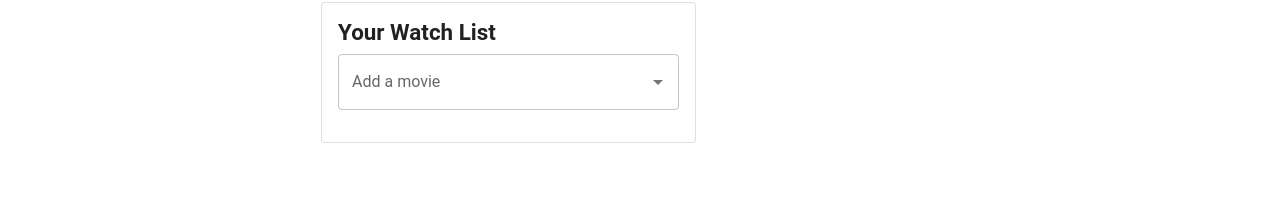
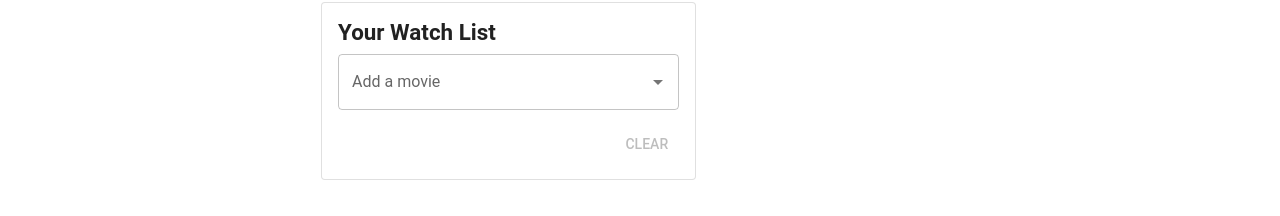
Before and after one commit to aywang71/Movie-Maven-DB-Project, a React (Create React App) app in the folder client/: page /movieRecommendation in a window 1280 px wide. Shown: the part 139-355 px from the top of the page. Built offline with nearby package versions, Linux system fonts and the light colour scheme.

Commit message:
integrate localstorage for movie list

```diff
--- a/client/src/pages/MovieRecommendationPage.js
+++ b/client/src/pages/MovieRecommendationPage.js
@@ -1,11 +1,20 @@
-import { useState } from "react";
-import { Grid, Box, Typography, Card, List, ListItemIcon, IconButton, ListItem, Divider } from "@mui/material";
+import { useState, useEffect } from "react";
+import { Grid, Box, Typography, Card, List, ListItemIcon, IconButton, ListItem, Divider, ListItemButton, Button } from "@mui/material";
 import { Close } from "@mui/icons-material"
 import QuickSearch from "../components/QuickSearch";
 import { getYear } from "../utils";
 
 const MovieRecommendationPage = () => {
     const [movieList, setMovieList] = useState([]);
+
+    useEffect(() => {
+        // Load stored value from localStorage on component mount
+        const storedValue = localStorage.getItem('movieList');
+        console.log(storedValue)
+        if (storedValue) {
+            setMovieList(JSON.parse(storedValue));
+        }
+    }, []);
 
     return (
         <>
@@ -19,7 +28,11 @@ const MovieRecommendationPage = () => {
                             <QuickSearch sendValue={(val) => {
                                 console.log(val);
                                 if (movieList.every(m => m.id !== val.id)) {
-                                    setMovieList(old => [...old, val])
+                                    setMovieList(old => {
+                                        const newList = [...old, val];
+                                        localStorage.setItem('movieList', JSON.stringify(newList))
+                                        return newList;
+                                    });
                                 }
                             }} disabled={movieList.length >= 10} />
                             <List>
@@ -52,6 +65,15 @@ const MovieRecommendationPage = () => {
                                     </div>
                                 )}
                             </List>
+                            <Box sx={{ display: 'flex', justifyContent: 'flex-end' }}>
+                                <Button disabled={movieList.length === 0} onClick={() => {
+                                    setMovieList([]);
+                                    localStorage.removeItem('movieList');
+                                }}>
+                                    Clear
+                                </Button>
+                            </Box>
+
                         </Card>
                     </Box>
                 </Grid>
```
